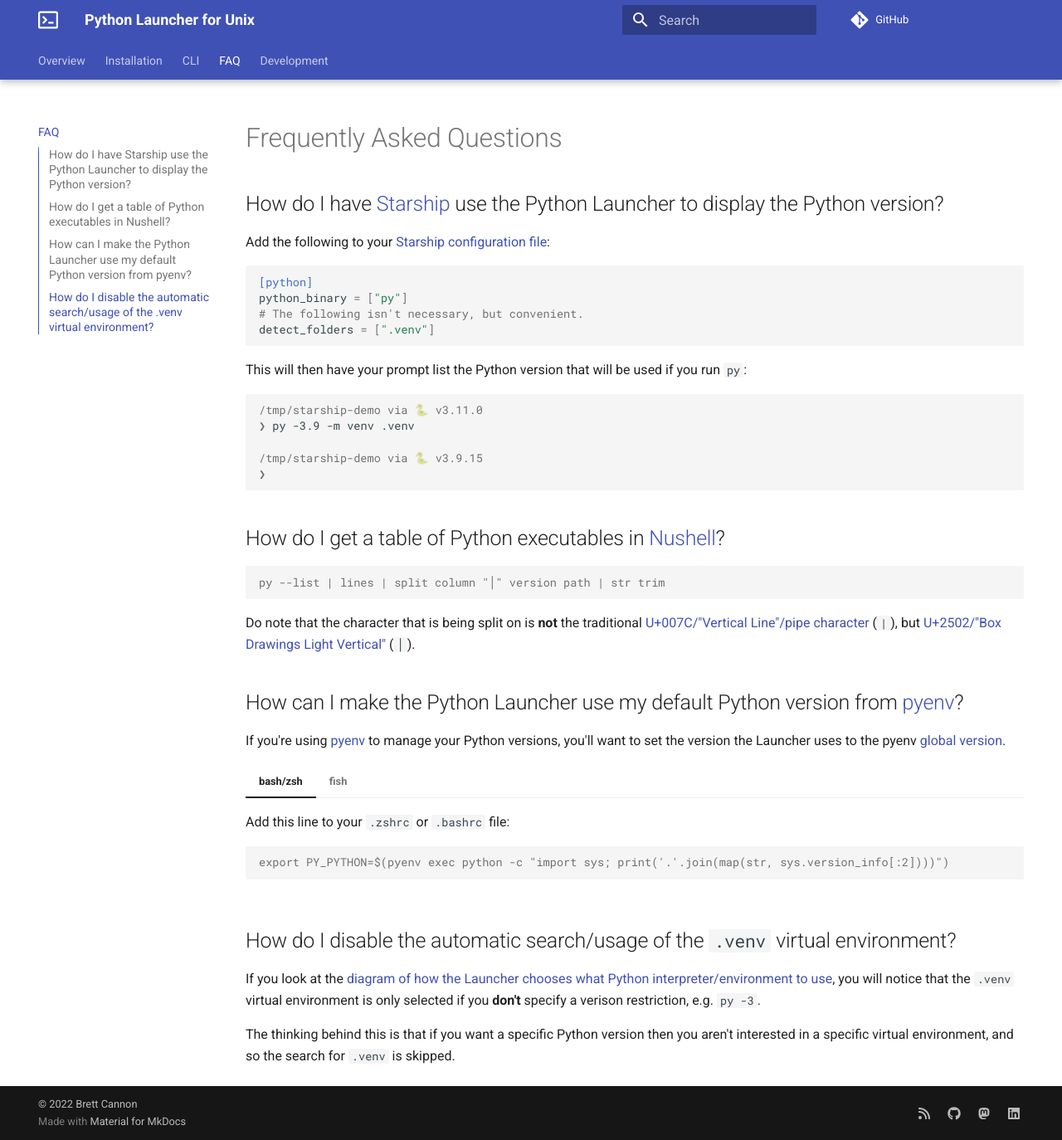
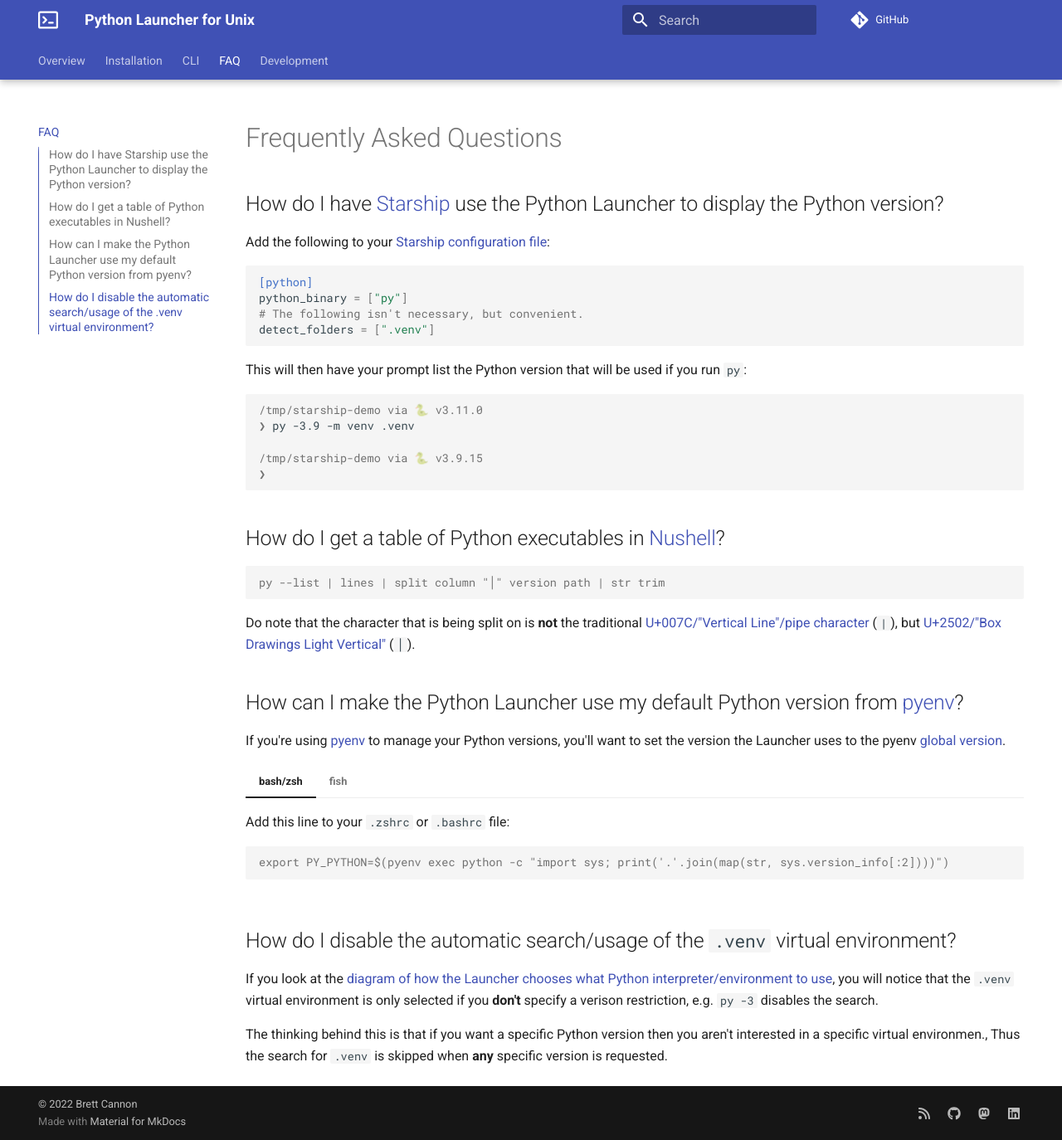
Before and after one commit to brettcannon/python-launcher, an MkDocs documentation site: the page built from docs/faq.md, in a window 1280 px wide and 1374 px high. Shown: the whole window at 83% size. Built offline with MkDocs 1.6.1 and Material for MkDocs 9.7.7, drawn with Linux system fonts in a browser that asks for light colours; comment, search, counter and statistics services are not loaded.

Commit message:
Clarify a bit more

```diff
--- a/docs/faq.md
+++ b/docs/faq.md
@@ -53,6 +53,6 @@
 
 ## How do I disable the automatic search/usage of the `.venv` virtual environment?
 
-If you look at the [diagram of how the Launcher chooses what Python interpreter/environment to use](index.md#diagram-of-how-the-python-launcher-selects-a-python-interpreter), you will notice that the `.venv` virtual environment is only selected if you **don't** specify a verison restriction, e.g. `py -3`.
+If you look at the [diagram of how the Launcher chooses what Python interpreter/environment to use](index.md#diagram-of-how-the-python-launcher-selects-a-python-interpreter), you will notice that the `.venv` virtual environment is only selected if you **don't** specify a verison restriction, e.g. `py -3` disables the search.
 
-The thinking behind this is that if you want a specific Python version then you aren't interested in a specific virtual environment, and so the search for `.venv` is skipped.
+The thinking behind this is that if you want a specific Python version then you aren't interested in a specific virtual environmen., Thus the search for `.venv` is skipped when **any** specific version is requested.
```
